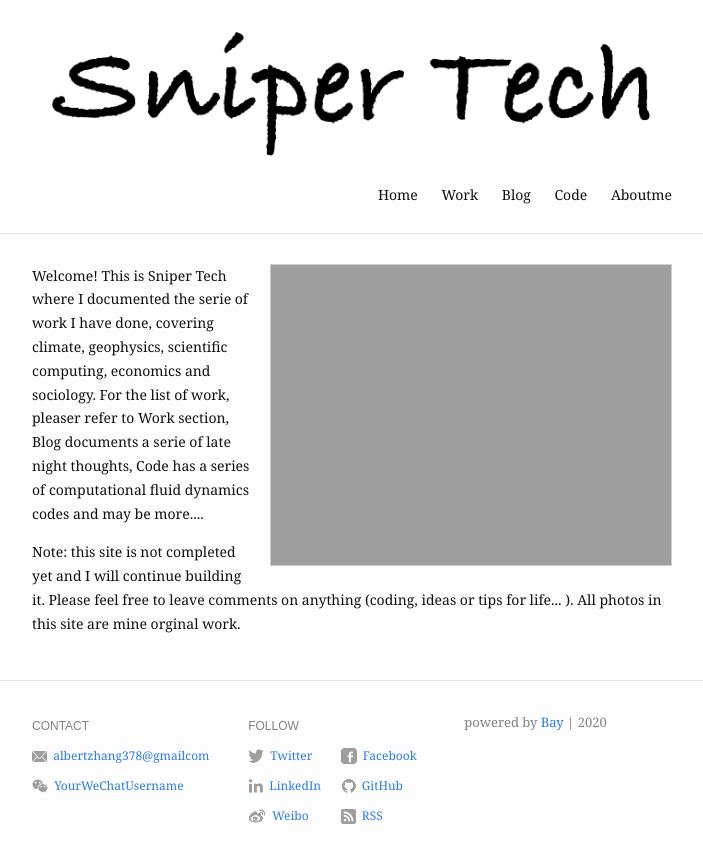
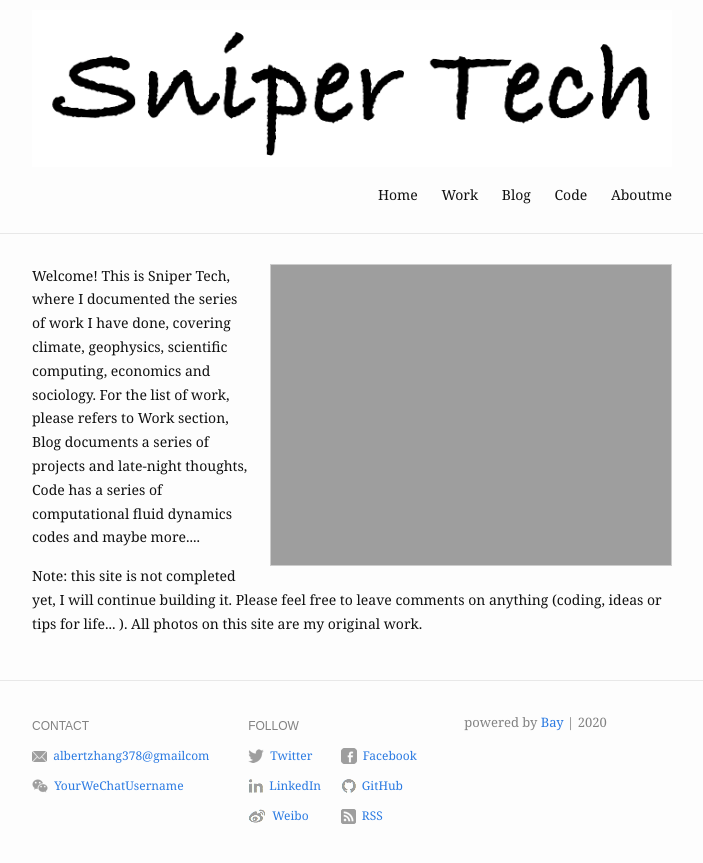
Before and after one commit to albert97/Snippet_Tech, a Jekyll site: the page built from index.md, in a window 1280 px wide. Shown: the top 863 px of the page, without its empty margins (288-991 px from the left). Built offline with Jekyll 4.4.1, drawn with Linux system fonts in a browser that asks for light colours.

Commit message:
Update index.md

```diff
--- a/index.md
+++ b/index.md
@@ -2,13 +2,14 @@
 layout: home
 profile_picture:
   src: /assets/img/Malta.png
-  alt: website picture
+alt: website picture
 ---
 
 <p>
-  Welcome! This is Sniper Tech where I documented the serie of work I have done, covering climate, geophysics, scientific computing, economics and sociology. For the list of work, pleaser refer to Work section, Blog documents a serie of late night thoughts, Code has a series of computational fluid dynamics codes and may be more....
+  Welcome! This is Sniper Tech, where I documented the series of work I have done, covering climate, geophysics, scientific computing, economics and sociology. For the list of work, please refers to Work section, Blog documents a series of projects and late-night thoughts, Code has a series of computational fluid dynamics codes and maybe more....
+
 </p>
 
 <p>
-Note: this site is not completed yet and I will continue building it. Please feel free to leave comments on anything (coding, ideas or tips for life... ).  All photos in this site are mine orginal work.
+Note: this site is not completed yet, I will continue building it. Please feel free to leave comments on anything (coding, ideas or tips for life... ). All photos on this site are my original work.
 </p>
```
